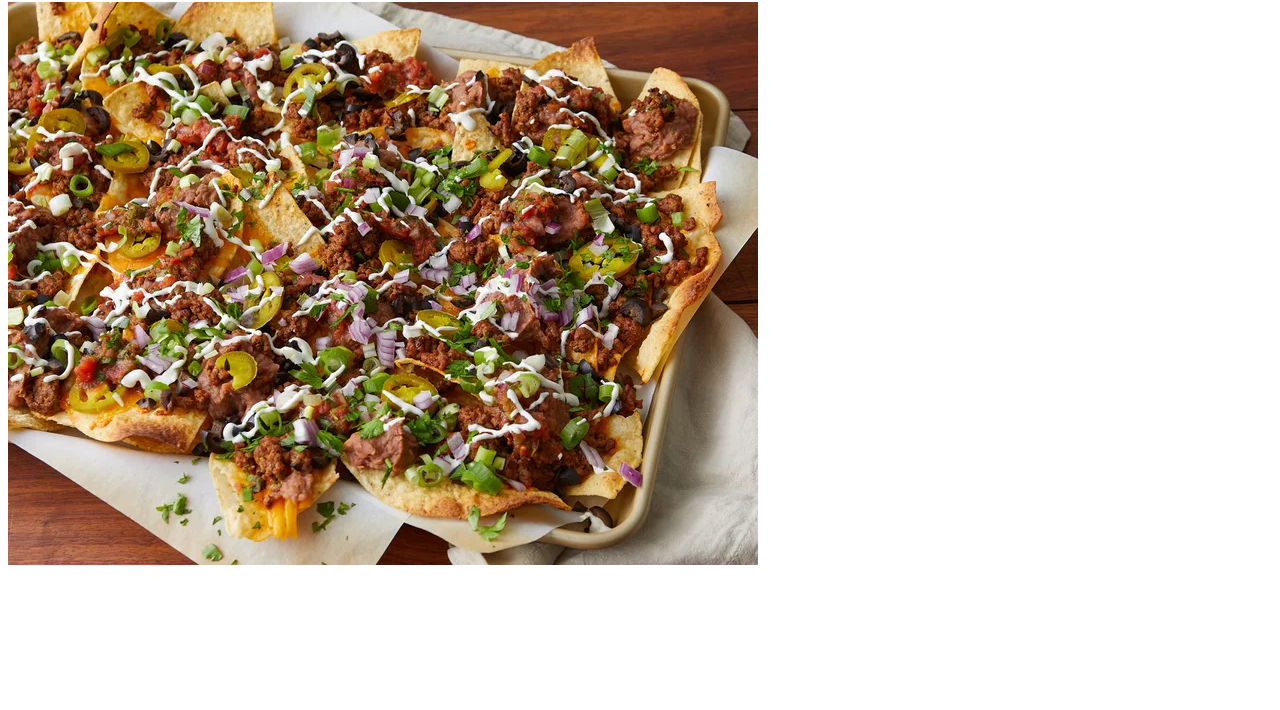
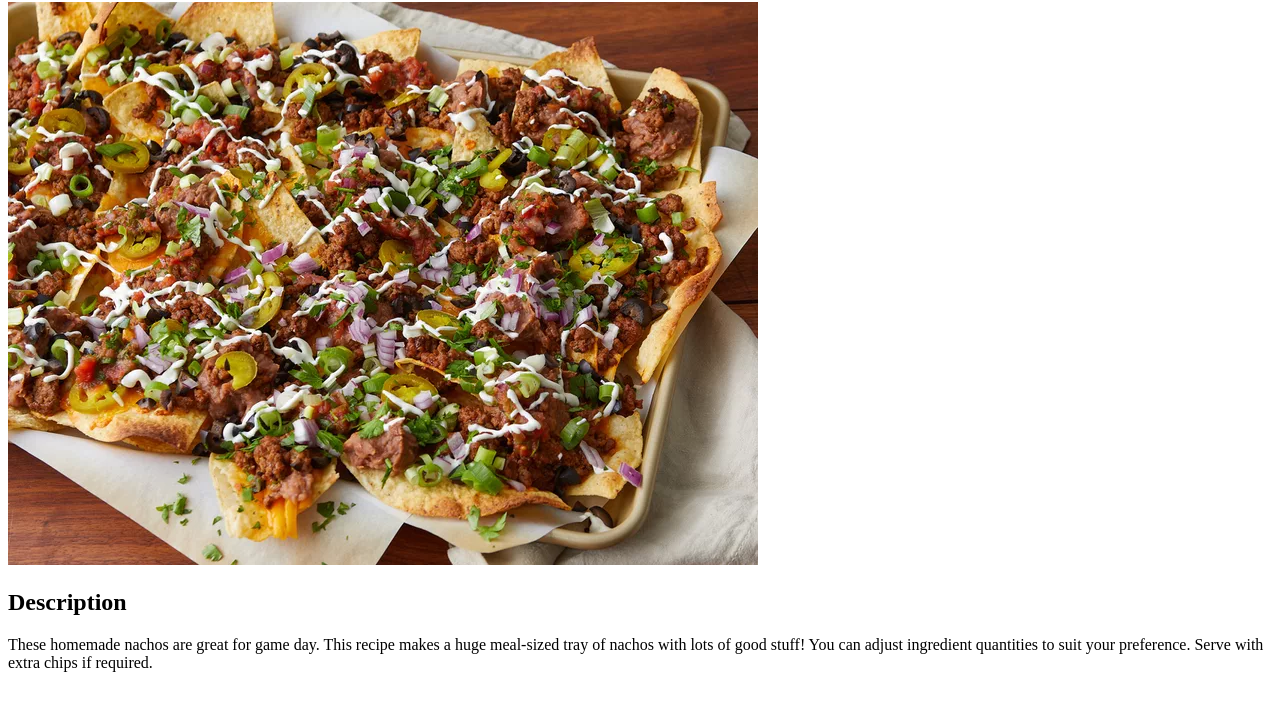
Before and after one commit to Arno90/odin-recipes, a plain HTML site: page recipes/nachos.html in a window 1280 px wide. Shown: the part 78-788 px from the top of the page. Drawn offline with Linux system fonts and the light colour scheme.

Commit message:
feat: add description heading and text

```diff
--- a/recipes/nachos.html
+++ b/recipes/nachos.html
@@ -8,5 +8,9 @@
     <body>
         <h1>Nachos</h1>
         <img src="../images/nachos.webp" alt="Ground beef nachos">
+
+        <h2>Description</h2>
+        <p>These homemade nachos are great for game day. This recipe makes a huge meal-sized tray of nachos with lots of good stuff! You can adjust ingredient quantities to suit your preference. Serve with extra chips if required.</p>
+
     </body>
 </html>
```
